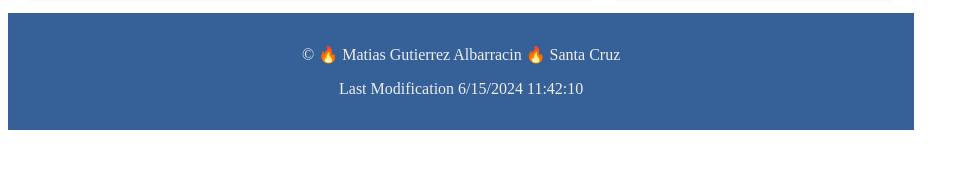
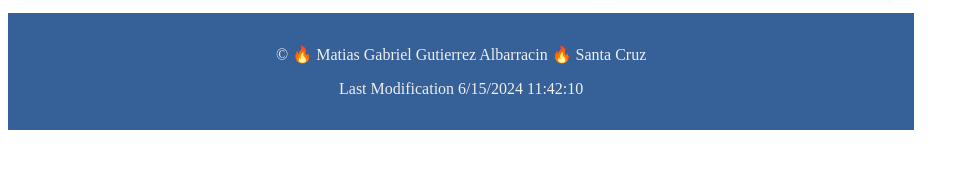
Before and after one commit to matias18365/wdd131, a plain HTML site: page index.html in a window 1280 px wide. Shown: the part 343-512 px from the top of the page, without its empty margins (0-969 px from the left). Drawn offline with Linux system fonts and the light colour scheme.

Commit message:
I modified the description in the footer

```diff
--- a/index.html
+++ b/index.html
@@ -36,7 +36,7 @@
         </section>
     </main>
     <footer>
-        <p>&copy;<span id="currentyear"></span> 🔥 Matias Gutierrez Albarracin 🔥 Santa Cruz</p>
+        <p>&copy;<span id="currentyear"></span> 🔥 Matias Gabriel Gutierrez Albarracin 🔥 Santa Cruz</p>
         <p>Last Modification 6/15/2024 11:42:10</p>
     </footer>
 </body>
```
